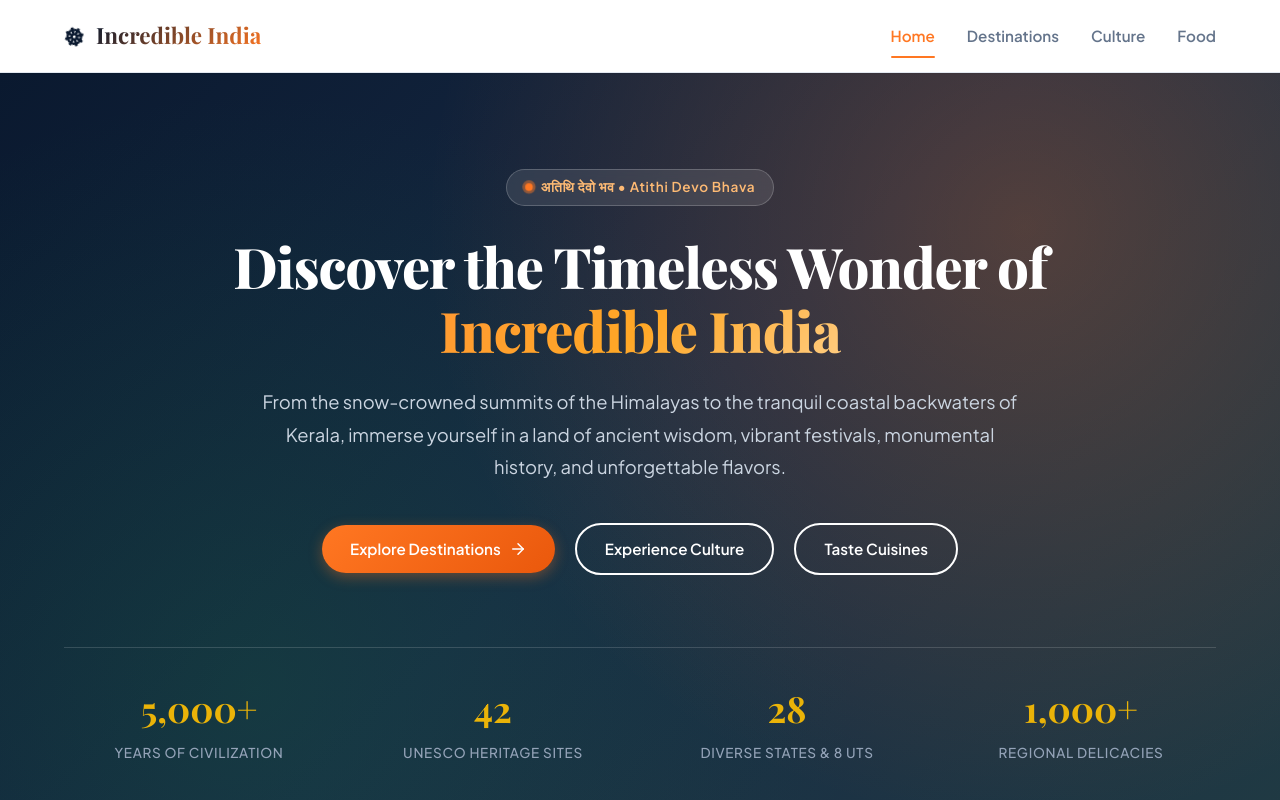
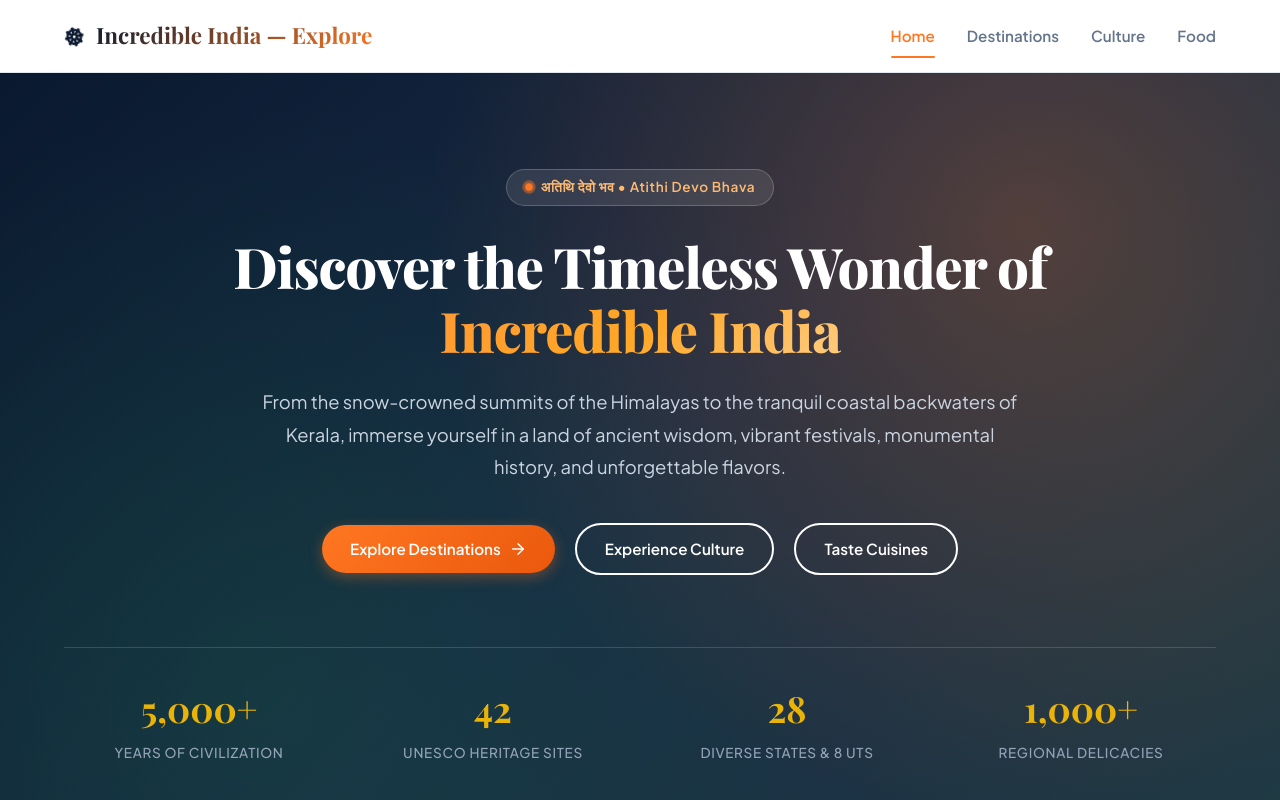
Before and after one commit to krypton-arch/Lab1_IncredibleIndia, a React (Vite) app: page / in a window 1280 px wide. Shown: the top 800 px of the page. Built offline with nearby package versions, Linux system fonts and the light colour scheme; a web font is replaced by a local one.

Commit message:
feat: update navbar branding

```diff
--- a/src/components/Navbar/Navbar.jsx
+++ b/src/components/Navbar/Navbar.jsx
@@ -19,7 +19,7 @@
         <div className="navbar-brand">
           <Link to="/" onClick={closeMenu} className="brand-logo">
             <span className="brand-chakra">☸</span>
-            <span className="brand-text">Incredible India</span>
+            <span className="brand-text">Incredible India — Explore</span>
           </Link>
         </div>
 
```
